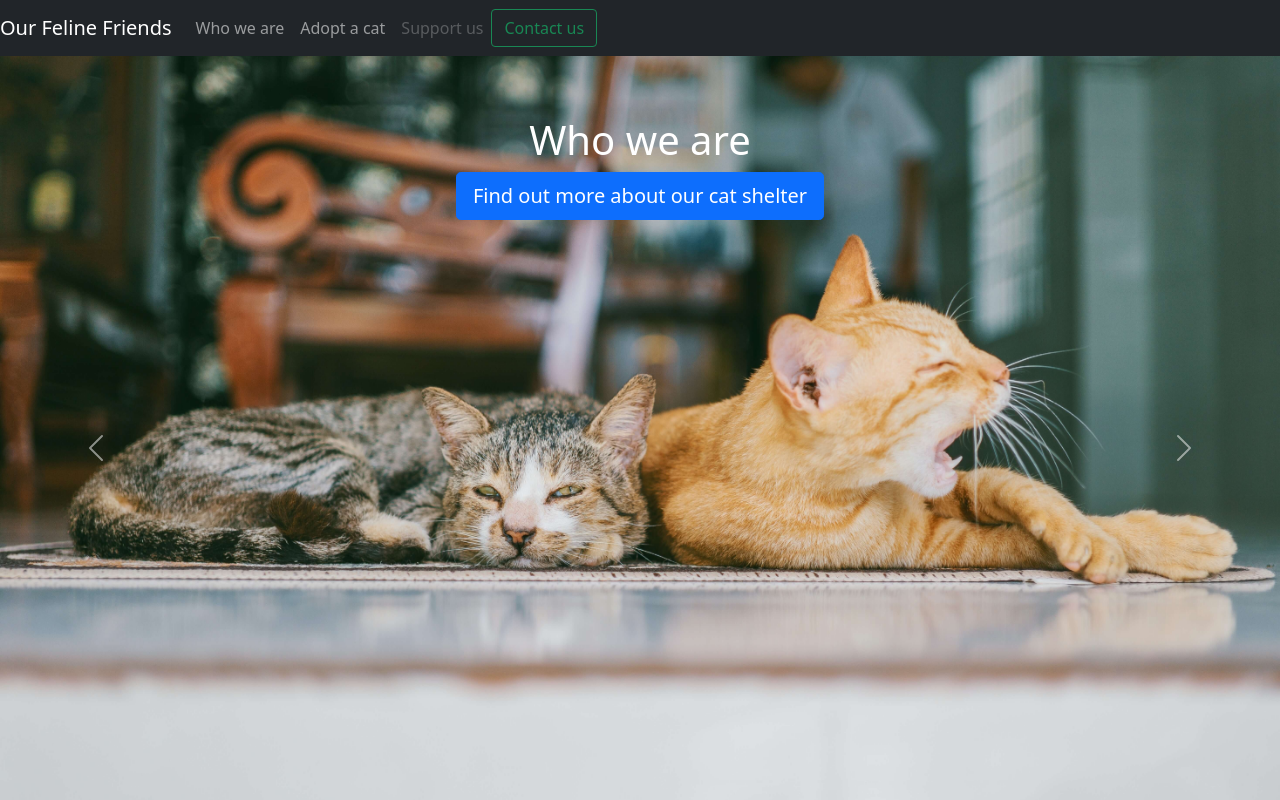
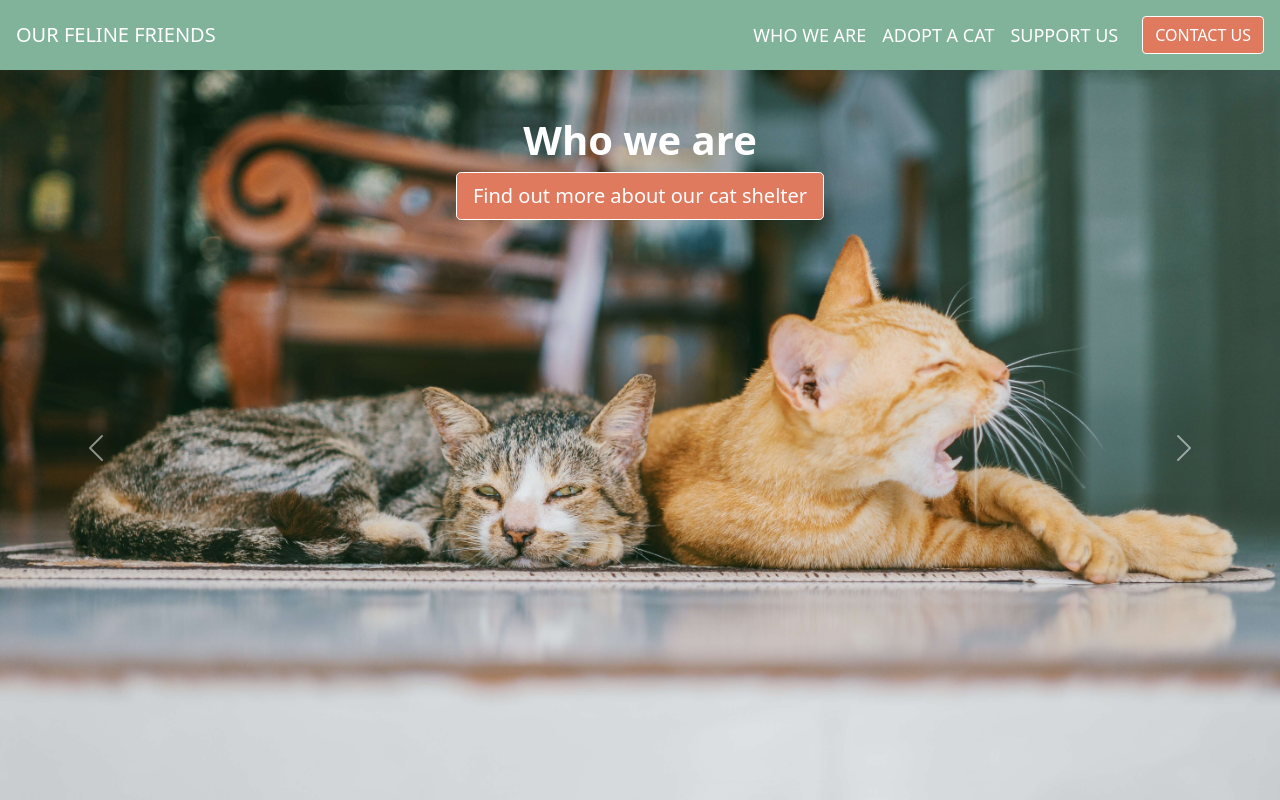
Before and after one commit to lorrainehanlon/ourfelinefriendsMS1-, a plain HTML site: page index.html in a window 1280 px wide. Shown: the top 800 px of the page. Drawn offline with nearby package versions, Linux system fonts and the light colour scheme.

Commit message:
Style header, navbar and carousel headings

```diff
--- a/assets/css/style.css
+++ b/assets/css/style.css
@@ -14,6 +14,73 @@ body {
     padding-bottom: 3rem;
     color: #5a5a5a;
   }
+
+/* Headings
+-------------------------------------------------- */
+h1{
+  font-weight: 600;
+}
+
+
+/* NAVBAR STYLES
+-------------------------------------------------- */
+
+  .navbar{
+  height: 70px;
+  }
+
+  .bg-dark {
+    background-color: #81b29a!important;
+  }
+
+  .btn-outline-success:hover {
+    color: #e07a5f;
+    background-color: #fff;
+    border-color: #e07a5f;
+}
+
+.btn-outline-success {
+  color: #fff;
+  background-color: #e07a5f;
+  border-color: #fff;
+}
+
+.btn-primary {
+  color: #fff;
+  background-color: #e07a5f;
+  border-color: #fff;
+}
+
+.btn-primary:hover {
+  color: #e07a5f;
+    background-color: #fff;
+    border-color: #e07a5f;
+}
+
+  .navbar-brand{
+    margin-left: 1rem;
+    text-transform: uppercase;
+
+  }
+
+  .nav-item{
+    text-transform: uppercase;
+    font-size: large;
+    color: #fff;
+
+  }
+
+  .navbar-dark .navbar-nav .nav-link {
+    color: #fff;
+}
+
+  .contact-us{
+    text-transform: uppercase;
+    margin-right: 1rem;
+    margin-left: 1rem;
+  }
+
+
 
 
   /* CUSTOMIZE THE CAROUSEL
--- a/index.html
+++ b/index.html
@@ -22,20 +22,20 @@
         <span class="navbar-toggler-icon"></span>
       </button>
       <div class="collapse navbar-collapse" id="navbarCollapse">
-        <ul class="navbar-nav mr-auto">
+        <ul class="navbar-nav ms-auto">
           <li class="nav-item active">
-            <a class="nav-link" href="#">Who we are<span class="sr-only">(current)</span></a>
+            <a class="nav-link" href="#">Who we are</a>
           </li>
           <li class="nav-item">
             <a class="nav-link" href="#">Adopt a cat</a>
           </li>
           <li class="nav-item">
-            <a class="nav-link disabled" href="#">Support us</a>
+            <a class="nav-link" href="#">Support us</a>
           </li>
         </ul>
         <form class="form-inline mt-2 mt-md-0">
 
-          <button class="btn btn-outline-success my-2 my-sm-0" type="submit">Contact us</button>
+          <button class="contact-us btn btn-outline-success my-2 my-sm-0" type="submit">Contact us</button>
         </form>
       </div>
     </nav>
@@ -52,39 +52,30 @@
     <div class="carousel-inner">
       <div class="carousel-item active">
         <img class="hero-image" src="assets/images/Cover1.jpg" alt="Two cats relaxing on a rug">
-          <!-- <svg class="bd-placeholder-img" width="100%" height="100%" xmlns="http://www.w3.org/2000/svg"
-            preserveAspectRatio="xMidYMid slice" focusable="false" role="img">
-            <rect width="100%" height="100%" fill="#777" /></svg> -->
         <div class="container">
-            <div class="carousel-caption text-left">
+          <div class="carousel-caption d-none d-lg-block text-left">
             <h1>Who we are</h1>
             <p><a class="btn btn-lg btn-primary" href="#" role="button">Find out more about our cat shelter</a></p>
           </div>
         </div>
       </div>
       <div class="carousel-item">
-          <img class="hero-image" src="assets/images/Cover7.jpg"
-            alt="A beige kitten looking relaxed on a blanket">
-          <!-- <svg class="bd-placeholder-img" width="100%" height="100%" xmlns="http://www.w3.org/2000/svg"
-            preserveAspectRatio="xMidYMid slice" focusable="false" role="img">
-            <rect width="100%" height="100%" fill="#777" /></svg> -->
+        <img class="hero-image" src="assets/images/Cover7.jpg" alt="A beige kitten looking relaxed on a blanket">
         <div class="container">
-            <div class="carousel-caption">
+          <div class="carousel-caption d-none d-lg-block">
             <h1>Adopt a cat</h1>
-              <p><a class="btn btn-lg btn-primary" href="#" role="button">View our cats looking for their forever home and find out how to apply</a></p>
+            <p><a class="btn btn-lg btn-primary" href="#" role="button">View our cats looking for their forever home and
+                find out how to apply</a></p>
           </div>
         </div>
       </div>
       <div class="carousel-item">
-          <img class="hero-image" src="assets/images/Cover5.jpg"
-            alt="A sleeping ginger kitten">
-          <!-- <svg class="bd-placeholder-img" width="100%" height="100%" xmlns="http://www.w3.org/2000/svg"
-            preserveAspectRatio="xMidYMid slice" focusable="false" role="img">
-            <rect width="100%" height="100%" fill="#777" /></svg> -->
+        <img class="hero-image" src="assets/images/Cover5.jpg" alt="A sleeping ginger kitten">
         <div class="container">
-            <div class="carousel-caption text-right">
+          <div class="carousel-caption d-none d-lg-block text-right">
             <h1>Support us</h1>
-              <p><a class="btn btn-lg btn-primary" href="#" role="button">Discover all the ways you can support us in our work</a></p>
+            <p><a class="btn btn-lg btn-primary" href="#" role="button">Discover all the ways you can support us in our
+                work</a></p>
           </div>
         </div>
       </div>
```
Lines whose indentation alone changed are shown as unchanged.
